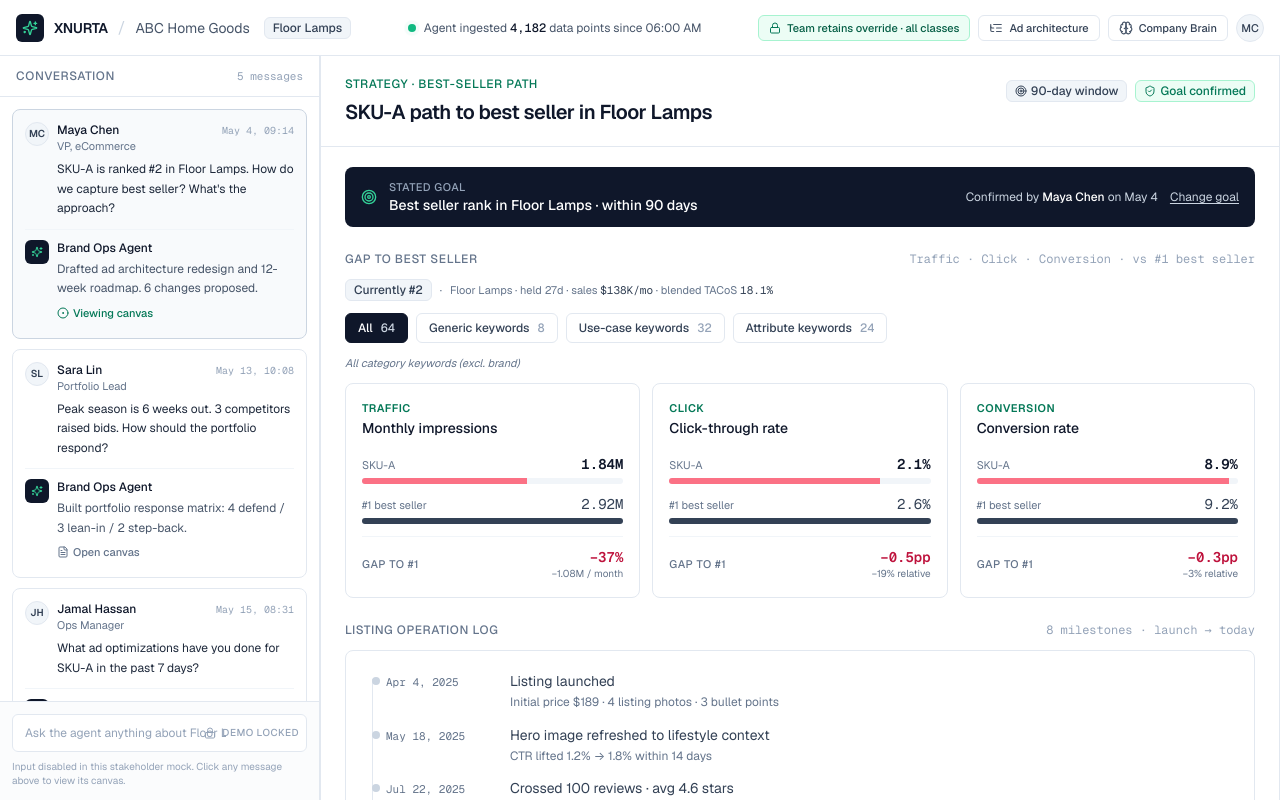
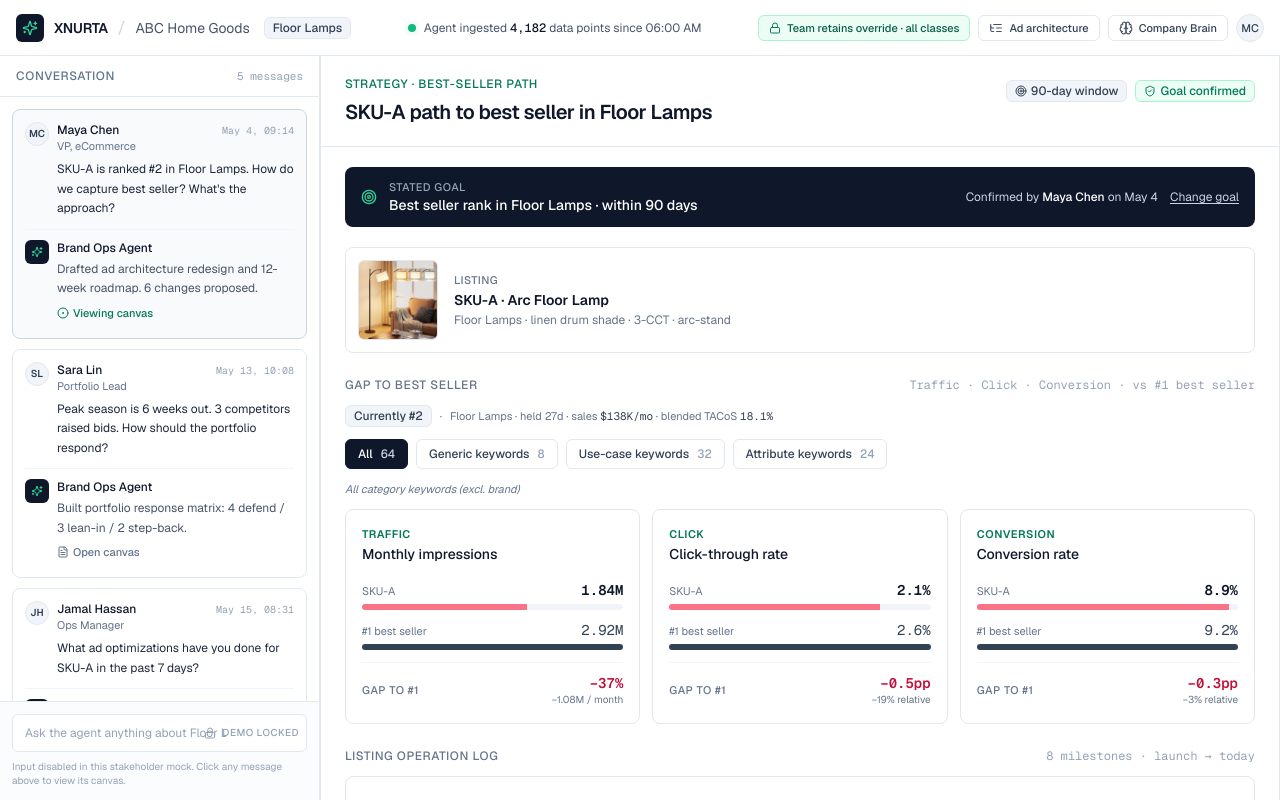
Before and after one commit to Dolphinepapa/abc-mock, a React (Vite) app: page / in a window 1280 px wide. Built offline with nearby package versions, Linux system fonts and the light colour scheme.

Commit message:
Add product hero image to strategy canvas
Insert a compact listing snapshot card (thumbnail + SKU name + descriptor)
between the goal strip and "Gap to best seller". Gives stakeholders an
immediate visual anchor for SKU-A.

```diff
--- a/src/BrandOperationsAgent.jsx
+++ b/src/BrandOperationsAgent.jsx
@@ -1854,6 +1854,28 @@ function StrategyCanvas() {
         </div>
       </div>
 
+      {/* Listing snapshot — visual context for the SKU under discussion */}
+      <div className="px-6 pt-5">
+        <div className="flex items-center gap-4 bg-white border border-slate-200 rounded-lg p-3">
+          <img
+            src="/sku-a-hero.png"
+            alt="SKU-A · Arc Floor Lamp hero image"
+            className="w-20 h-20 rounded-md object-cover flex-shrink-0 border border-slate-200"
+          />
+          <div className="flex-1 min-w-0">
+            <div className="text-11 uppercase tracking-wider text-slate-500 font-medium mb-0.5">
+              Listing
+            </div>
+            <div className="text-sm font-semibold text-slate-900 truncate">
+              SKU-A · Arc Floor Lamp
+            </div>
+            <div className="text-xs text-slate-500 mt-0.5">
+              Floor Lamps · linen drum shade · 3-CCT · arc-stand
+            </div>
+          </div>
+        </div>
+      </div>
+
       {/* Gap to best seller — three core path metrics */}
       <div className="px-6 pt-6">
         <SectionLabel kicker="Traffic · Click · Conversion · vs #1 best seller">
```
Also changed, not shown: public/sku-a-hero.png (added).
